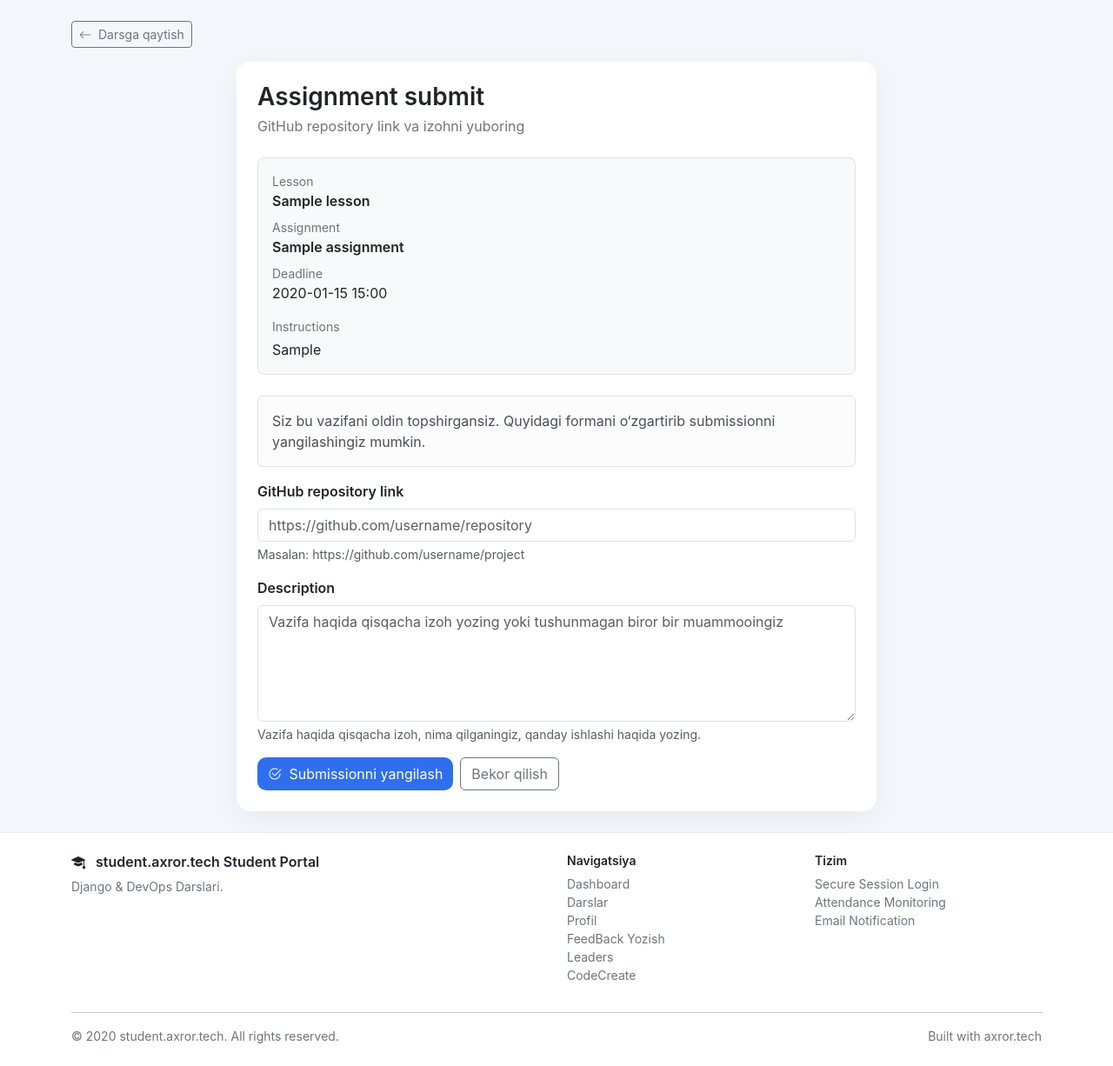
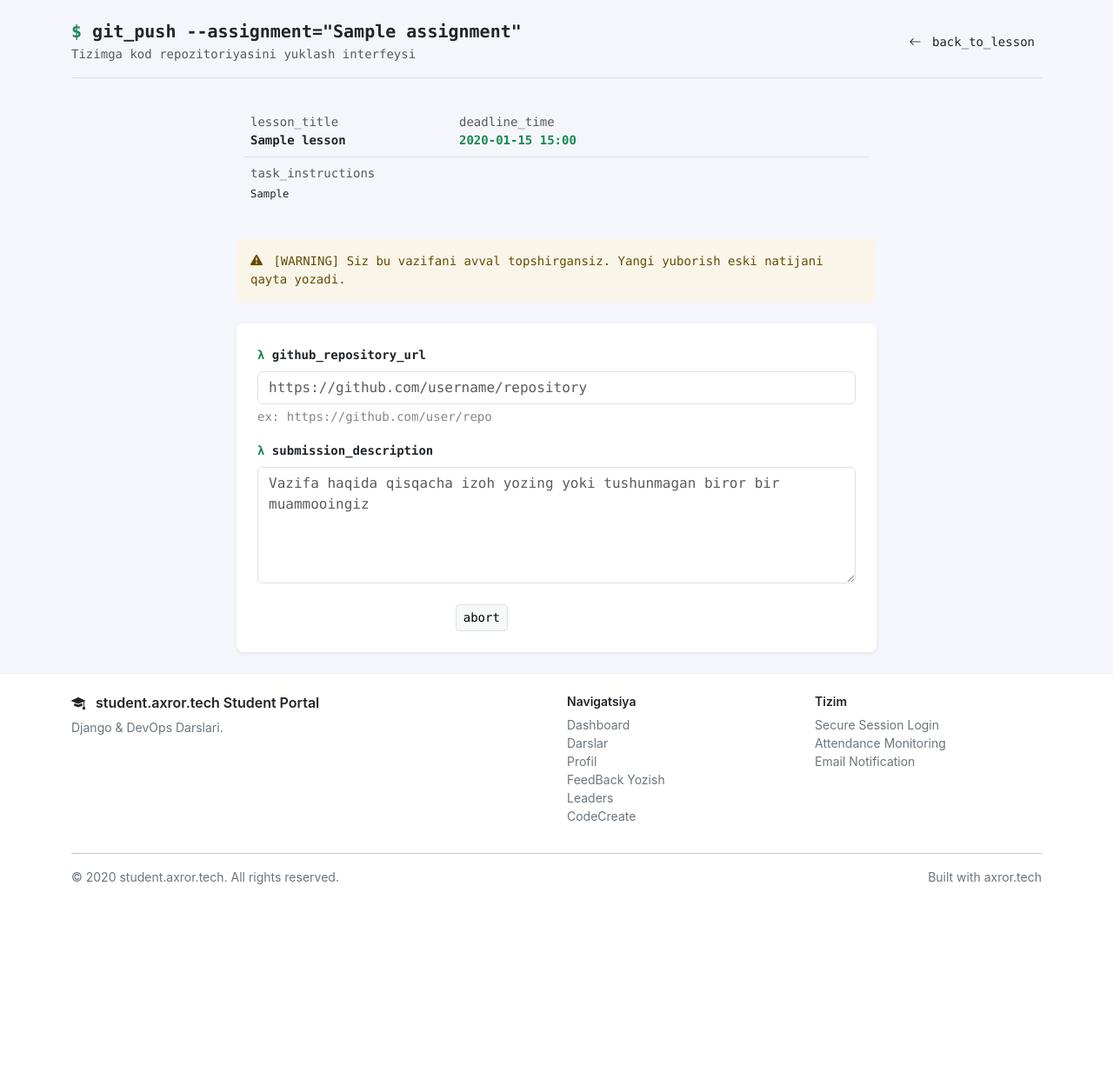
Before and after one commit to axrorback/student-axror, a Django app: template templates/lessons/assignment_submit.html in a window 1280 px wide. Shown: the part 57-1283 px from the top of the page at 87% size. After the commit the page ends 1074 px from the top, so only its background shows below. Run offline with Django 5.2, Linux system fonts and the light colour scheme; tables that the repository leaves empty hold one stand-in row (values such as "Sample post"); the template is opened without the code that fills it: values that come from a table or form of the project are taken from there, most other values are stand-ins (such as "Sample title", 1, 10 or a date in 2020); some libraries are stand-ins or nearby versions.

Commit message:
Revamp assignment submission page design and improve form usability

```diff
--- a/templates/lessons/assignment_submit.html
+++ b/templates/lessons/assignment_submit.html
@@ -2,100 +2,87 @@
 {% block title %}Assignment Submit — Student Portal{% endblock %}
 
 {% block content %}
-<div class="d-flex justify-content-between align-items-center mb-3">
-  <a href="{% url 'lesson_detail' assignment.lesson.id %}" class="btn btn-outline-secondary btn-sm">
-    <i class="bi bi-arrow-left me-1"></i> Darsga qaytish
-  </a>
-</div>
+<div class="font-monospace">
 
-<div class="row justify-content-center">
-  <div class="col-12 col-xl-8">
-    <div class="card card-soft p-4">
-      <div class="mb-4">
-        <h3 class="fw-semibold mb-1">Assignment submit</h3>
-        <div class="text-soft">GitHub repository link va izohni yuboring</div>
-      </div>
+  <!-- HEADER SECTION -->
+  <div class="mb-4 border-bottom pb-3 d-flex justify-content-between align-items-center">
+    <div>
+      <h3 class="fw-semibold mb-1 fs-5"><span class="text-success">$</span> git_push --assignment="{{ assignment.title }}"</h3>
+      <div class="text-muted small">Tizimga kod repozitoriyasini yuklash interfeysi</div>
+    </div>
+    <a href="{% url 'lesson_detail' assignment.lesson.id %}" class="btn btn-sm" style="border: 1px solid var(--border); color: var(--text);">
+      <i class="bi bi-arrow-left me-1"></i> back_to_lesson
+    </a>
+  </div>
 
-      <div class="border rounded-3 p-3 bg-body-tertiary mb-4">
-        <div class="mb-2">
-          <span class="text-soft small d-block">Lesson</span>
-          <div class="fw-semibold">{{ assignment.lesson.title }}</div>
+  <div class="row justify-content-center">
+    <div class="col-12 col-xl-8">
+
+      <!-- SUBMISSION CONTEXT -->
+      <div class="p-3 mb-4 rounded-3" style="border: 1px solid var(--border); background: var(--bg);">
+        <div class="row g-3 small">
+          <div class="col-md-4">
+            <span class="text-muted d-block">lesson_title</span>
+            <span class="fw-semibold text-dark">{{ assignment.lesson.title }}</span>
+          </div>
+          <div class="col-md-4">
+            <span class="text-muted d-block">deadline_time</span>
+            <span class="fw-semibold {% if assignment.is_overdue %}text-danger{% else %}text-success{% endif %}">
+              {{ assignment.deadline|date:"Y-m-d H:i" }}
+            </span>
+          </div>
+          <div class="col-md-12 mt-2 pt-2 border-top">
+            <span class="text-muted d-block mb-1">task_instructions</span>
+            <div class="text-dark small" style="line-height: 1.6;">{{ assignment.instructions|linebreaksbr }}</div>
+          </div>
         </div>
-
-        <div class="mb-2">
-          <span class="text-soft small d-block">Assignment</span>
-          <div class="fw-semibold">{{ assignment.title }}</div>
-        </div>
-
-        <div class="mb-2">
-          <span class="text-soft small d-block">Deadline</span>
-          <div>{{ assignment.deadline|date:"Y-m-d H:i" }}</div>
-        </div>
-
-        {% if assignment.instructions %}
-          <div class="mt-3">
-            <span class="text-soft small d-block mb-1">Instructions</span>
-            <div>{{ assignment.instructions|linebreaksbr }}</div>
-          </div>
-        {% endif %}
       </div>
 
       {% if submission %}
-        <div class="alert alert-light border">
-          Siz bu vazifani oldin topshirgansiz. Quyidagi formani o‘zgartirib submissionni yangilashingiz mumkin.
+        <div class="alert alert-warning border-0 small mb-4" style="background: rgba(255, 243, 205, 0.4);">
+          <i class="bi bi-exclamation-triangle-fill me-1"></i> [WARNING] Siz bu vazifani avval topshirgansiz. Yangi yuborish eski natijani qayta yozadi.
         </div>
       {% endif %}
 
-      <form method="post" novalidate>
+      <!-- SUBMISSION FORM -->
+      <form method="post" novalidate class="p-4 rounded-3 shadow-sm" style="border: 1px solid var(--border); background: #fff;">
         {% csrf_token %}
 
         <div class="mb-3">
-          <label for="{{ form.github_link.id_for_label }}" class="form-label fw-semibold">
-            GitHub repository link
+          <label for="{{ form.github_link.id_for_label }}" class="form-label small fw-semibold text-dark">
+            <span class="text-success">λ</span> github_repository_url
           </label>
           {{ form.github_link }}
           {% if form.github_link.errors %}
-            <div class="text-danger small mt-1">
-              {{ form.github_link.errors }}
-            </div>
+            <div class="text-danger small mt-1">{{ form.github_link.errors }}</div>
           {% endif %}
-          <div class="form-text">
-            Masalan: https://github.com/username/project
-          </div>
+          <div class="form-text small opacity-75">ex: https://github.com/user/repo</div>
         </div>
 
-        <div class="mb-3">
-          <label for="{{ form.description.id_for_label }}" class="form-label fw-semibold">
-            Description
+        <div class="mb-4">
+          <label for="{{ form.description.id_for_label }}" class="form-label small fw-semibold text-dark">
+            <span class="text-success">λ</span> submission_description
           </label>
           {{ form.description }}
           {% if form.description.errors %}
-            <div class="text-danger small mt-1">
-              {{ form.description.errors }}
-            </div>
+            <div class="text-danger small mt-1">{{ form.description.errors }}</div>
           {% endif %}
-          <div class="form-text">
-            Vazifa haqida qisqacha izoh, nima qilganingiz, qanday ishlashi haqida yozing.
-          </div>
         </div>
 
         {% if form.non_field_errors %}
-          <div class="alert alert-danger">
-            {{ form.non_field_errors }}
-          </div>
+          <div class="alert alert-danger small mb-3">{{ form.non_field_errors }}</div>
         {% endif %}
 
-        <div class="d-flex flex-wrap gap-2">
-          <button type="submit" class="btn btn-brand">
-            <i class="bi bi-check2-circle me-1"></i>
-            {% if submission %}Submissionni yangilash{% else %}Vazifani topshirish{% endif %}
+        <div class="d-flex gap-2">
+          <button type="submit" class="btn btn-sm px-4 text-white fw-semibold" style="background-color: var(--primary);">
+            <i class="bi bi-cloud-upload me-1"></i> commit_submission
           </button>
-
-          <a href="{% url 'lesson_detail' assignment.lesson.id %}" class="btn btn-outline-secondary">
-            Bekor qilish
+          <a href="{% url 'lesson_detail' assignment.lesson.id %}" class="btn btn-sm btn-light border">
+            abort
           </a>
         </div>
       </form>
+
     </div>
   </div>
 </div>
```
